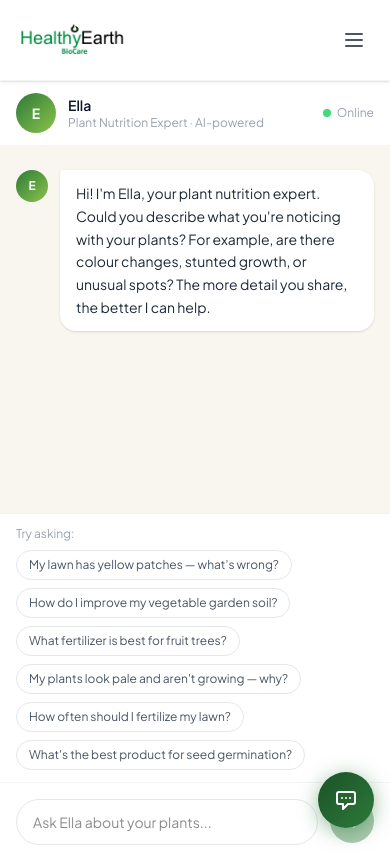
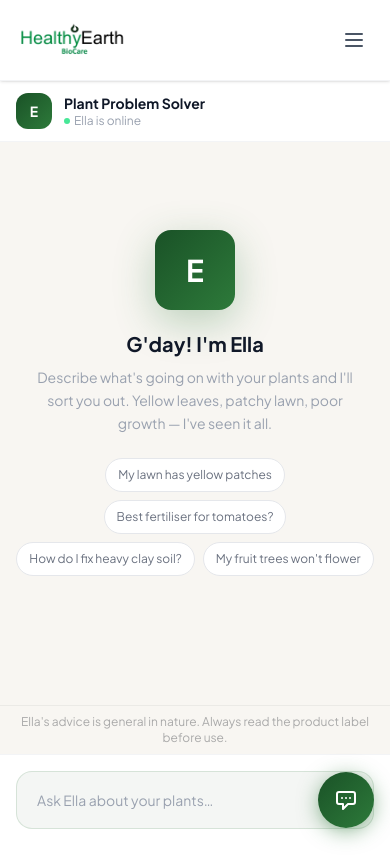
Before and after one commit to xUrbanShotsx/Healthy-Earth, a Next.js app: page /chat in a window 390 px wide. Built offline with nearby package versions, Linux system fonts and the light colour scheme.

Commit message:
Redesign Plant Problem Solver — split layout, real API, background image, animations

```diff
--- a/app/chat/page.tsx
+++ b/app/chat/page.tsx
@@ -1,163 +1,300 @@
 "use client";
 
-import { useState, useRef, useEffect } from "react";
+import { useState, useRef, useEffect, useCallback } from "react";
+import Image from "next/image";
 
-type Message = {
-  role: "user" | "assistant";
-  content: string;
-};
+type Message = { role: "user" | "assistant"; content: string };
 
-const ELLA_SUGGESTIONS = [
-  "My lawn has yellow patches — what's wrong?",
-  "How do I improve my vegetable garden soil?",
-  "What fertilizer is best for fruit trees?",
-  "My plants look pale and aren't growing — why?",
-  "How often should I fertilize my lawn?",
-  "What's the best product for seed germination?",
+const SUGGESTIONS = [
+  "My lawn has yellow patches",
+  "Best fertiliser for tomatoes?",
+  "How do I fix heavy clay soil?",
+  "My fruit trees won't flower",
+  "Plants look pale and weak",
+  "How to improve soil biology?",
 ];
 
-const ELLA_RESPONSES: Record<string, string> = {
-  default: "Hi! I'm Ella, your plant nutrition expert. Could you describe what you're noticing with your plants? For example, are there colour changes, stunted growth, or unusual spots? The more detail you share, the better I can help.",
-};
-
-function getEllaResponse(userMessage: string): string {
-  const msg = userMessage.toLowerCase();
-  if (msg.includes("yellow") || msg.includes("pale")) {
-    return "Yellow or pale leaves often indicate a nitrogen deficiency, though it can also be caused by iron or magnesium shortfalls. For lawns, I'd recommend our **HealthyEarth Lawn Fertiliser (N 13 : P 3 : K 14)** — the nitrogen will restore that deep green colour quickly. For garden beds or crops, our **FoliMax** foliar spray can correct micronutrient deficiencies rapidly. Can you tell me more about the plant type and how long this has been happening?";
-  }
-  if (msg.includes("lawn")) {
-    return "Great question about lawns! For general lawn health, our **HealthyEarth Lawn Fertiliser (N 13 : P 3 : K 14)** is a fantastic all-rounder — it suits every grass variety and provides a balanced NPK ratio plus trace elements. Apply at 30–40g/m² every 6–8 weeks during the growing season. Are you dealing with a specific issue like yellowing, bare patches, or slow growth?";
-  }
-  if (msg.includes("vegetable") || msg.includes("veggie") || msg.includes("garden soil")) {
-    return "For vegetable gardens, soil health is everything! I'd start with our **HealthyEarth VegePro (N 8 : P 4 : K 6)** — it's an organic-mineral blend that feeds your plants while building long-term soil structure. If you're starting new beds, incorporating **SilicaMax** will stimulate the soil microbiome and help plants take up nutrients more efficiently. What are you planning to grow?";
-  }
-  if (msg.includes("fruit") || msg.includes("tree")) {
-    return "Fruit trees have specific nutritional needs that change through the seasons. In spring (bud burst to fruit set), focus on potassium and phosphorus for flowering and fruit development. Our **HealthyEarth Booster** is excellent around harvest time — it improves sugar (Brix) levels, palatability, and fruit quality significantly. Are your trees showing any visible symptoms, or is this more about maximising yield and flavour?";
-  }
-  if (msg.includes("seed") || msg.includes("germination") || msg.includes("germinate")) {
-    return "For seed germination, our **HealthyEarth SeedPrimer** is exactly what you need. It's a biostimulant complex that promotes fast, uniform emergence and early root development — you'll notice significantly better establishment compared to untreated seed. It works for vegetables, pastures, and broadacre crops. Are you sowing directly or using trays/pots?";
-  }
-  if (msg.includes("silica") || msg.includes("rhizosphere") || msg.includes("soil microbe")) {
-    return "**Healthy Earth SilicaMax** is our premium silica product at 51% SiO₂ — one of the highest concentrations available. Silica strengthens plant cell walls (making them more resistant to pests, disease and drought), and it stimulates the rhizosphere — the zone around plant roots where beneficial microbes live. It's especially valuable in sandy or degraded soils. Would you like application rate information?";
-  }
-  if (msg.includes("how often") || msg.includes("frequency") || msg.includes("apply")) {
-    return "Application frequency depends on the product and plant type. As a general guide:\n\n• **Lawn fertiliser** — every 6–8 weeks during growing season\n• **Foliar sprays** — every 2–4 weeks during active growth\n• **Soil amendments (SilicaMax)** — once or twice per season\n• **SeedPrimer** — applied at sowing, once only\n\nWhich product or plant type are you asking about specifically?";
-  }
-  if (msg.includes("hello") || msg.includes("hi") || msg.includes("hey")) {
-    return "Hello! I'm Ella, Healthy Earth's AI plant nutrition expert. I'm here to help you diagnose plant problems and find the right products for your situation. What's going on with your plants today?";
-  }
-  return "Thanks for sharing that! Based on what you've described, I'd suggest starting with a soil assessment to identify the limiting factor. Our range covers most Australian soil and plant challenges. Could you tell me:\n\n1. What type of plants or crops are you working with?\n2. What symptoms are you seeing?\n3. Are you gardening at home or in a commercial setting?\n\nThis will help me give you a precise recommendation.";
-}
-
 export default function ChatPage() {
-  const [messages, setMessages] = useState<Message[]>([
-    { role: "assistant", content: ELLA_RESPONSES.default },
-  ]);
+  const [messages, setMessages] = useState<Message[]>([]);
   const [input, setInput] = useState("");
   const [loading, setLoading] = useState(false);
+  const [started, setStarted] = useState(false);
   const bottomRef = useRef<HTMLDivElement>(null);
+  const inputRef = useRef<HTMLInputElement>(null);
 
   useEffect(() => {
     bottomRef.current?.scrollIntoView({ behavior: "smooth" });
-  }, [messages]);
+  }, [messages, loading]);
 
-  function sendMessage(text?: string) {
-    const msg = text || input.trim();
-    if (!msg || loading) return;
+  const sendMessage = useCallback(async (textOverride?: string) => {
+    const text = (textOverride ?? input).trim();
+    if (!text || loading) return;
+    setStarted(true);
+    const newMessages: Message[] = [...messages, { role: "user", content: text }];
+    setMessages(newMessages);
     setInput("");
-    setMessages((prev) => [...prev, { role: "user", content: msg }]);
     setLoading(true);
-    setTimeout(() => {
-      setMessages((prev) => [...prev, { role: "assistant", content: getEllaResponse(msg) }]);
+
+    try {
+      const res = await fetch("/api/chat", {
+        method: "POST",
+        headers: { "Content-Type": "application/json" },
+        body: JSON.stringify({ messages: newMessages }),
+      });
+      if (!res.ok || !res.body) throw new Error("Failed");
+
+      const reader = res.body.getReader();
+      const decoder = new TextDecoder();
+      let assistantText = "";
+      setMessages((prev) => [...prev, { role: "assistant", content: "" }]);
+
+      while (true) {
+        const { done, value } = await reader.read();
+        if (done) break;
+        const lines = decoder.decode(value, { stream: true }).split("\n");
+        for (const line of lines) {
+          if (!line.startsWith("data: ")) continue;
+          const data = line.slice(6).trim();
+          if (data === "[DONE]") break;
+          try {
+            const delta = JSON.parse(data).choices?.[0]?.delta?.content ?? "";
+            assistantText += delta;
+            setMessages((prev) => {
+              const updated = [...prev];
+              updated[updated.length - 1] = { role: "assistant", content: assistantText };
+              return updated;
+            });
+          } catch { /* skip */ }
+        }
+      }
+    } catch {
+      setMessages((prev) => [...prev, { role: "assistant", content: "Something went wrong — give it another go!" }]);
+    } finally {
       setLoading(false);
-    }, 1000 + Math.random() * 800);
+      setTimeout(() => inputRef.current?.focus(), 50);
     }
+  }, [input, loading, messages]);
 
   return (
-    <div className="flex flex-col" style={{ height: "calc(100vh - 64px)" }}>
-      {/* Top bar */}
-      <div className="border-b border-gray-100 px-4 py-3 flex items-center gap-3 bg-white">
-        <div className="w-10 h-10 rounded-full flex items-center justify-center text-white font-bold text-sm" style={{ background: "linear-gradient(135deg, #2d7a3a, #8bc34a)" }}>E</div>
+    <div className="flex" style={{ height: "calc(100dvh - 80px)" }}>
+
+      {/* ── LEFT PANEL ── */}
+      <div className="hidden lg:flex flex-col w-[400px] flex-shrink-0 relative overflow-hidden">
+        {/* Background image */}
+        <Image
+          src="https://images.unsplash.com/photo-1416879595882-3373a0480b5b?w=800&q=85"
+          alt="Lush garden"
+          fill
+          className="object-cover"
+          priority
+        />
+        {/* Gradient overlay */}
+        <div className="absolute inset-0" style={{ background: "linear-gradient(160deg, rgba(10,28,12,0.88) 0%, rgba(13,50,18,0.80) 50%, rgba(10,28,12,0.92) 100%)" }} />
+
+        {/* Content */}
+        <div className="relative flex flex-col h-full p-8 pt-10">
+          {/* Ella avatar + name */}
+          <div className="flex items-center gap-4 mb-8">
+            <div
+              className="w-14 h-14 rounded-2xl flex items-center justify-center text-2xl font-bold text-white flex-shrink-0"
+              style={{ background: "rgba(255,255,255,0.15)", backdropFilter: "blur(8px)", border: "1px solid rgba(255,255,255,0.2)" }}
+            >
+              E
+            </div>
             <div>
-          <p className="font-semibold text-gray-900 text-sm">Ella</p>
-          <p className="text-xs text-gray-400">Plant Nutrition Expert · AI-powered</p>
+              <p className="font-bold text-white text-lg leading-tight">Ella</p>
+              <div className="flex items-center gap-1.5 mt-0.5">
+                <span className="w-1.5 h-1.5 rounded-full bg-green-400 animate-pulse" />
+                <span className="text-xs font-medium" style={{ color: "#a5d6a7" }}>Online now</span>
               </div>
-        <div className="ml-auto flex items-center gap-1.5">
-          <div className="w-2 h-2 rounded-full bg-green-500 animate-pulse"></div>
-          <span className="text-xs text-gray-400">Online</span>
             </div>
           </div>
 
+          {/* Description */}
+          <div className="mb-8">
+            <h1 className="font-bold text-white text-2xl leading-tight mb-3">
+              Plant Problem<br />Solver
+            </h1>
+            <p className="text-sm leading-relaxed" style={{ color: "rgba(255,255,255,0.55)" }}>
+              Tell Ella what&apos;s going on with your plants. She&apos;ll diagnose the problem and recommend exactly what your soil needs.
+            </p>
+          </div>
+
+          {/* Divider */}
+          <div className="w-full h-px mb-6" style={{ background: "rgba(255,255,255,0.08)" }} />
+
+          {/* Suggestions */}
+          <div>
+            <p className="text-[10px] font-semibold uppercase tracking-[0.18em] mb-4" style={{ color: "rgba(255,255,255,0.35)" }}>
+              Try asking
+            </p>
+            <div className="flex flex-col gap-2">
+              {SUGGESTIONS.map((s) => (
+                <button
+                  key={s}
+                  onClick={() => sendMessage(s)}
+                  className="text-left text-sm px-4 py-2.5 rounded-xl transition-all duration-300 hover:bg-white/15 text-white/70 hover:text-white"
+                  style={{ background: "rgba(255,255,255,0.07)", border: "1px solid rgba(255,255,255,0.08)" }}
+                >
+                  {s}
+                </button>
+              ))}
+            </div>
+          </div>
+
+          {/* Footer */}
+          <div className="mt-auto pt-8">
+            <p className="text-[10px] uppercase tracking-widest font-medium" style={{ color: "rgba(255,255,255,0.25)" }}>
+              Healthy Earth · BioCare Fertilisers
+            </p>
+            <p className="text-[10px] mt-0.5" style={{ color: "rgba(255,255,255,0.18)" }}>
+              Ella&apos;s advice is general in nature. Always read the label.
+            </p>
+          </div>
+        </div>
+      </div>
+
+      {/* ── RIGHT PANEL — chat ── */}
+      <div className="flex-1 flex flex-col min-w-0" style={{ background: "#f8f6f2" }}>
+
+        {/* Mobile header */}
+        <div className="lg:hidden flex items-center gap-3 px-4 py-3 bg-white border-b border-gray-100 flex-shrink-0">
+          <div className="w-9 h-9 rounded-xl flex items-center justify-center text-white font-bold text-sm" style={{ background: "linear-gradient(135deg, #1a5227, #2d7a3a)" }}>E</div>
+          <div>
+            <p className="font-bold text-gray-900 text-sm">Plant Problem Solver</p>
+            <div className="flex items-center gap-1">
+              <span className="w-1.5 h-1.5 rounded-full bg-green-400 animate-pulse" />
+              <span className="text-xs text-gray-400">Ella is online</span>
+            </div>
+          </div>
+        </div>
+
+        {/* Messages area */}
+        <div className="flex-1 overflow-y-auto px-4 py-6 md:px-8">
+          <div className="max-w-2xl mx-auto">
+
+            {/* Empty state */}
+            {messages.length === 0 && !started && (
+              <div className="flex flex-col items-center justify-center h-full min-h-[300px] text-center py-16">
+                <div
+                  className="w-20 h-20 rounded-2xl flex items-center justify-center text-3xl font-bold text-white mb-5"
+                  style={{ background: "linear-gradient(135deg, #1a5227, #2d7a3a)", boxShadow: "0 12px 40px rgba(45,122,58,0.30)" }}
+                >
+                  E
+                </div>
+                <h2 className="font-bold text-gray-900 text-xl mb-2">G&apos;day! I&apos;m Ella</h2>
+                <p className="text-gray-400 text-sm max-w-xs leading-relaxed">
+                  Describe what&apos;s going on with your plants and I&apos;ll sort you out. Yellow leaves, patchy lawn, poor growth — I&apos;ve seen it all.
+                </p>
+                {/* Mobile suggestions */}
+                <div className="lg:hidden mt-6 flex flex-wrap gap-2 justify-center">
+                  {SUGGESTIONS.slice(0, 4).map((s) => (
+                    <button
+                      key={s}
+                      onClick={() => sendMessage(s)}
+                      className="text-xs px-3 py-2 rounded-full border transition-all hover:border-green-400 hover:text-green-700"
+                      style={{ borderColor: "#e5e7eb", color: "#6b7280", background: "white" }}
+                    >
+                      {s}
+                    </button>
+                  ))}
+                </div>
+              </div>
+            )}
+
             {/* Messages */}
-      <div className="flex-1 overflow-y-auto px-4 py-6 space-y-4" style={{ background: "#f9f6f0" }}>
-        <div className="max-w-3xl mx-auto space-y-4">
+            <div className="space-y-5">
               {messages.map((msg, i) => (
-            <div key={i} className={`flex gap-3 ${msg.role === "user" ? "flex-row-reverse" : ""}`}>
+                <div
+                  key={i}
+                  className={`flex items-end gap-3 ${msg.role === "user" ? "flex-row-reverse" : ""}`}
+                  style={{ animation: "fadeUp 0.4s cubic-bezier(0.32,0.72,0,1) both" }}
+                >
                   {msg.role === "assistant" && (
-                <div className="w-8 h-8 rounded-full flex-shrink-0 flex items-center justify-center text-white text-xs font-bold" style={{ background: "linear-gradient(135deg, #2d7a3a, #8bc34a)" }}>E</div>
+                    <div
+                      className="w-8 h-8 rounded-xl flex items-center justify-center text-white font-bold text-xs flex-shrink-0 mb-0.5"
+                      style={{ background: "linear-gradient(135deg, #1a5227, #2d7a3a)" }}
+                    >
+                      E
+                    </div>
                   )}
-              <div className={`max-w-lg px-4 py-3 rounded-2xl text-sm leading-relaxed whitespace-pre-line ${msg.role === "user" ? "text-white rounded-tr-sm" : "bg-white text-gray-800 rounded-tl-sm shadow-sm"}`} style={msg.role === "user" ? { background: "#2d7a3a" } : {}}>
-                {msg.content.split("**").map((part, j) =>
-                  j % 2 === 1 ? <strong key={j}>{part}</strong> : part
+                  <div
+                    className="rounded-2xl px-4 py-3 text-sm leading-relaxed max-w-[75%]"
+                    style={msg.role === "user"
+                      ? { background: "linear-gradient(135deg, #1a5227, #2d7a3a)", color: "white", borderBottomRightRadius: "4px" }
+                      : { background: "white", color: "#1f2937", borderBottomLeftRadius: "4px", boxShadow: "0 2px 12px rgba(0,0,0,0.06)", border: "1px solid rgba(0,0,0,0.05)" }
+                    }
+                  >
+                    {msg.content || (
+                      <span className="flex gap-1 items-center py-0.5">
+                        {[0, 150, 300].map((d) => (
+                          <span key={d} className="w-1.5 h-1.5 rounded-full bg-gray-300 animate-bounce" style={{ animationDelay: `${d}ms` }} />
+                        ))}
+                      </span>
                     )}
                   </div>
                 </div>
               ))}
-          {loading && (
-            <div className="flex gap-3">
-              <div className="w-8 h-8 rounded-full flex-shrink-0 flex items-center justify-center text-white text-xs font-bold" style={{ background: "linear-gradient(135deg, #2d7a3a, #8bc34a)" }}>E</div>
-              <div className="bg-white px-4 py-3 rounded-2xl rounded-tl-sm shadow-sm">
-                <div className="flex gap-1">
-                  {[0, 1, 2].map((d) => (
-                    <div key={d} className="w-2 h-2 rounded-full animate-bounce" style={{ background: "#2d7a3a", animationDelay: `${d * 0.15}s` }} />
-                  ))}
-                </div>
+
+              {loading && messages[messages.length - 1]?.role === "user" && (
+                <div className="flex items-end gap-3" style={{ animation: "fadeUp 0.4s cubic-bezier(0.32,0.72,0,1) both" }}>
+                  <div className="w-8 h-8 rounded-xl flex items-center justify-center text-white font-bold text-xs flex-shrink-0" style={{ background: "linear-gradient(135deg, #1a5227, #2d7a3a)" }}>E</div>
+                  <div className="bg-white rounded-2xl rounded-bl-sm px-4 py-3 shadow-sm border border-black/5">
+                    <span className="flex gap-1 items-center py-0.5">
+                      {[0, 150, 300].map((d) => <span key={d} className="w-1.5 h-1.5 rounded-full bg-gray-300 animate-bounce" style={{ animationDelay: `${d}ms` }} />)}
+                    </span>
                   </div>
                 </div>
               )}
               <div ref={bottomRef} />
             </div>
           </div>
+        </div>
 
-      {/* Suggestions */}
-      {messages.length <= 1 && (
-        <div className="px-4 py-3 bg-white border-t border-gray-100">
-          <div className="max-w-3xl mx-auto">
-            <p className="text-xs text-gray-400 mb-2">Try asking:</p>
-            <div className="flex flex-wrap gap-2">
-              {ELLA_SUGGESTIONS.map((s) => (
-                <button key={s} onClick={() => sendMessage(s)} className="text-xs px-3 py-1.5 rounded-full border border-gray-200 text-gray-600 hover:border-green-400 hover:text-green-700 transition-colors bg-white">
-                  {s}
-                </button>
-              ))}
+        {/* Disclaimer */}
+        <div className="flex-shrink-0 px-4 py-2 text-center" style={{ background: "#f8f6f2", borderTop: "1px solid rgba(0,0,0,0.05)" }}>
+          <p className="text-xs" style={{ color: "#aaa" }}>Ella&apos;s advice is general in nature. Always read the product label before use.</p>
         </div>
-          </div>
-        </div>
-      )}
 
-      {/* Input */}
-      <div className="px-4 py-4 bg-white border-t border-gray-100">
-        <div className="max-w-3xl mx-auto flex gap-3">
+        {/* Input bar */}
+        <div className="flex-shrink-0 bg-white border-t border-gray-100 px-4 py-4 md:px-8">
+          <div className="max-w-2xl mx-auto">
+            <div
+              className="flex gap-3 items-center px-2 py-2 rounded-2xl transition-all duration-300"
+              style={{ background: "#f4f6f4", border: "1.5px solid rgba(45,122,58,0.15)" }}
+            >
               <input
+                ref={inputRef}
                 type="text"
                 value={input}
                 onChange={(e) => setInput(e.target.value)}
                 onKeyDown={(e) => e.key === "Enter" && sendMessage()}
-            placeholder="Ask Ella about your plants..."
-            className="flex-1 px-4 py-3 rounded-full border border-gray-200 text-sm focus:outline-none focus:border-green-400 focus:ring-2 focus:ring-green-100 transition-all"
+                placeholder="Ask Ella about your plants…"
+                disabled={loading}
+                className="flex-1 bg-transparent text-sm px-3 py-2 focus:outline-none placeholder-gray-400 disabled:opacity-50"
               />
               <button
                 onClick={() => sendMessage()}
-            disabled={!input.trim() || loading}
-            className="w-11 h-11 rounded-full flex items-center justify-center text-white transition-all disabled:opacity-40"
-            style={{ background: "#2d7a3a" }}
+                disabled={loading || !input.trim()}
+                className="flex-shrink-0 w-10 h-10 rounded-xl flex items-center justify-center text-white transition-all hover:opacity-90 disabled:opacity-30 active:scale-95"
+                style={{ background: "linear-gradient(135deg, #1a5227, #2d7a3a)", boxShadow: "0 4px 12px rgba(45,122,58,0.35)" }}
               >
-            <svg className="w-5 h-5" fill="none" stroke="currentColor" viewBox="0 0 24 24">
-              <path strokeLinecap="round" strokeLinejoin="round" strokeWidth={2} d="M14 5l7 7m0 0l-7 7m7-7H3" />
+                <svg className="w-4 h-4" fill="none" stroke="currentColor" viewBox="0 0 24 24">
+                  <path strokeLinecap="round" strokeLinejoin="round" strokeWidth={2.5} d="M12 19l9 2-9-18-9 18 9-2zm0 0v-8" />
                 </svg>
               </button>
             </div>
           </div>
         </div>
+      </div>
+
+      {/* Fade-up keyframe */}
+      <style>{`
+        @keyframes fadeUp {
+          from { opacity: 0; transform: translateY(12px); }
+          to   { opacity: 1; transform: translateY(0); }
+        }
+      `}</style>
+    </div>
   );
 }
```
Lines whose indentation alone changed are shown as unchanged.
